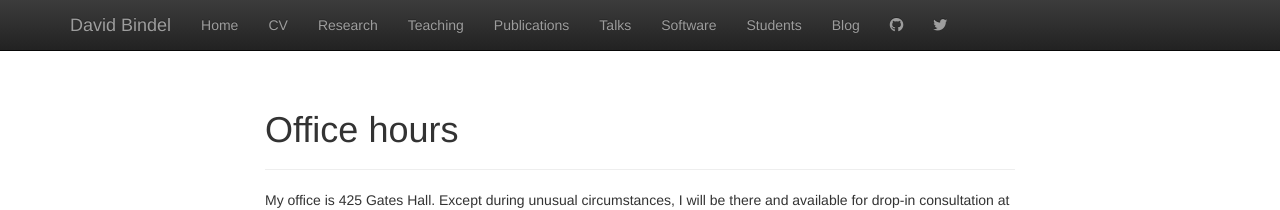
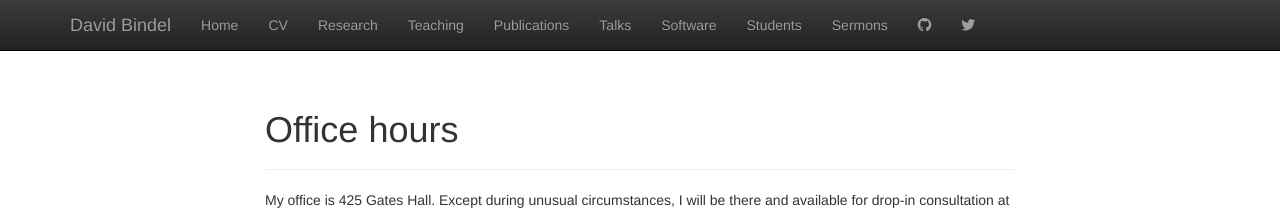
Before and after one commit to dbindel/cornell_web, a Jekyll site: the page built from hours.html, in a window 1280 px wide. Shown: the top 210 px of the page. Built offline with Jekyll 4.4.1, drawn with Linux system fonts in a browser that asks for light colours; nearby versions of some CDN libraries.

Commit message:
Add sermons link.

```diff
--- a/_data/navpages.yml
+++ b/_data/navpages.yml
@@ -14,3 +14,5 @@
   name: Software
 - link: students
   name: Students
+- link: sermons
+  name: Sermons
--- a/_includes/navbar.html
+++ b/_includes/navbar.html
@@ -24,7 +24,7 @@
         {{ link.name }}</a>
         </li>
         {% endfor %}
-        <li><a href="http://www.dbindel.net/">Blog</a></li>
+        <!-- <li><a href="http://www.dbindel.net/">Blog</a></li> -->
         <li><a href="https://github.com/dbindel/"><i class="fab fa-github"></i></a></li>
         <li><a href="https://twitter.com/DavidBindel"><i class="fab fa-twitter"></i></a></li>
       </ul>
```
